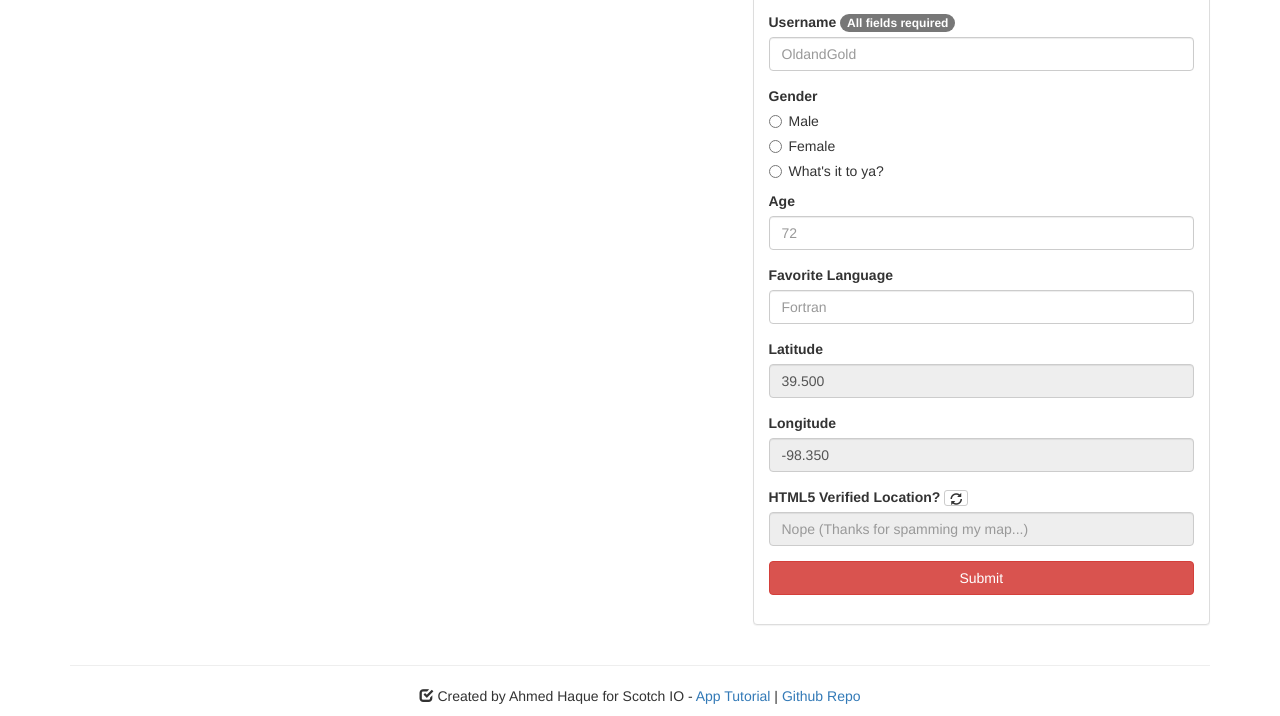
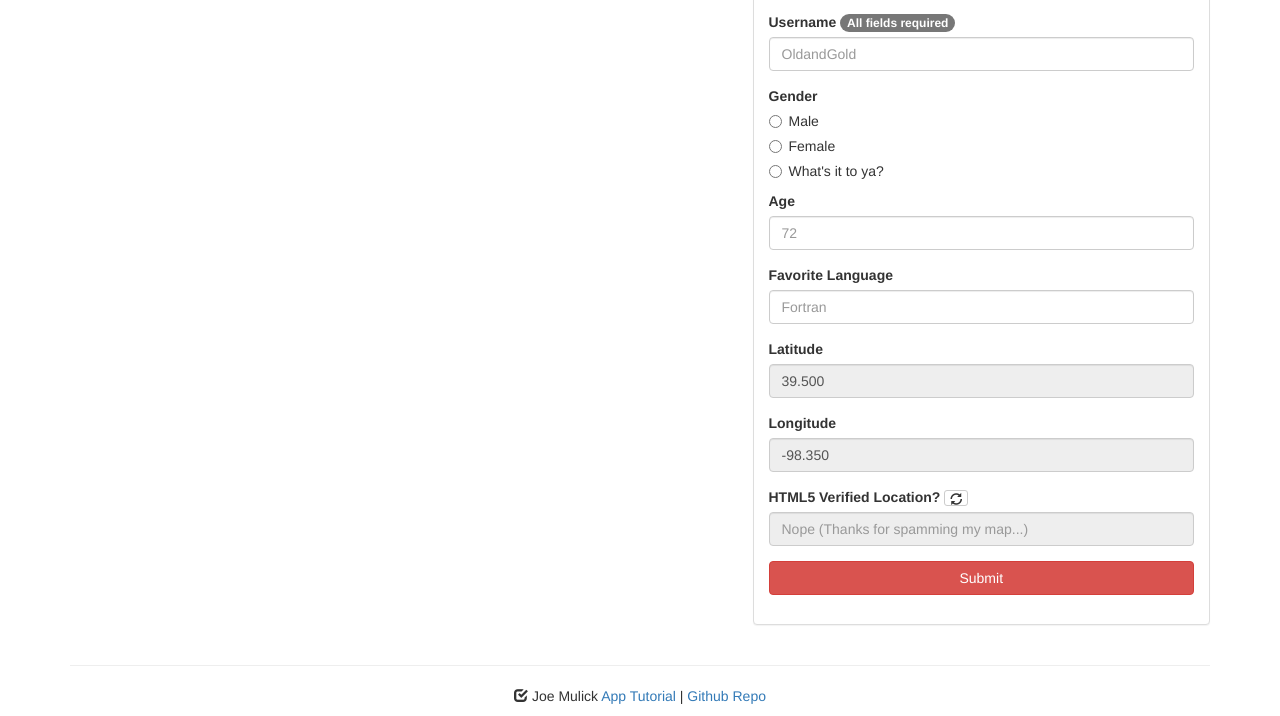
Before and after one commit to joemulick/MeanStackGoogleMapAPI, a website: page public/index.html in a window 1280 px wide. Shown: the part 104-820 px from the top of the page. Drawn offline with nearby package versions, Linux system fonts and the light colour scheme; some packages are replaced by stand-ins of ours; no server answers; files whose address does not match are found by name.

Commit message:
single line change

```diff
--- a/public/index.html
+++ b/public/index.html
@@ -104,7 +104,7 @@
     <hr/>
     <!-- Footer -->
     <div class="footer">
-        <p class="text-center"><span class="glyphicon glyphicon-check"></span> Created by Ahmed Haque for Scotch IO -
+        <p class="text-center"><span class="glyphicon glyphicon-check"></span> Joe Mulick
             <a href="https://scotch.io/">App Tutorial</a> | <a href="https://github.com/afhaque/MeanMapAppV2.0">Github Repo</a></p>
     </div>
 </div>
```
